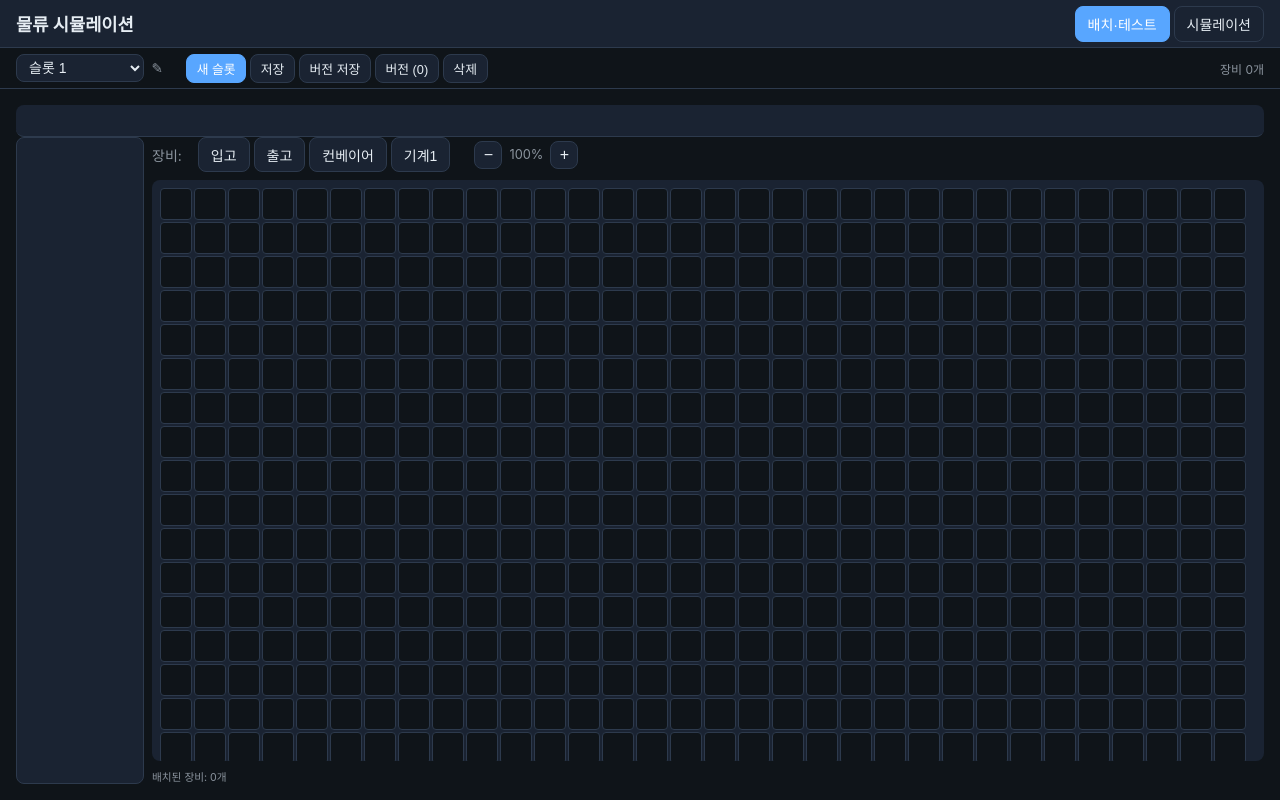
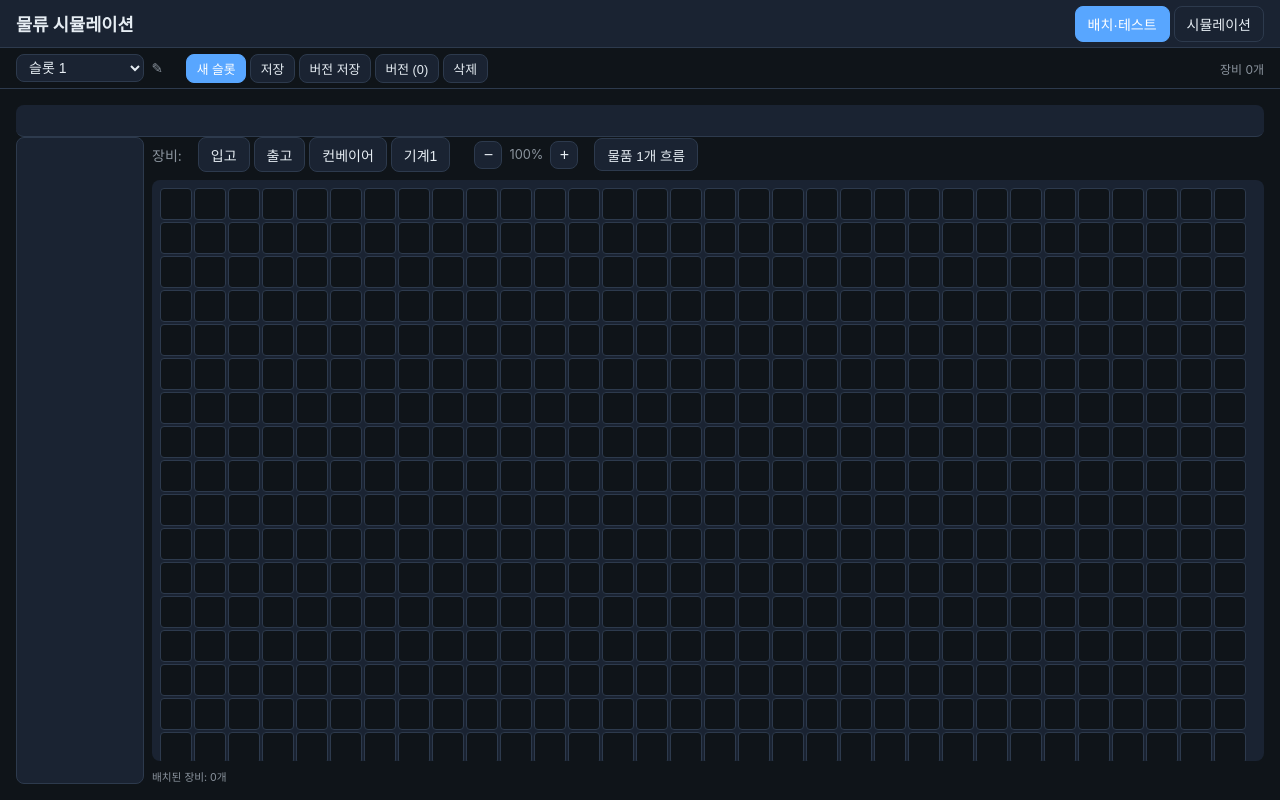
Before and after one commit to Jeon-HS401/logistics-sim, a React (Vite) app: page / in a window 1280 px wide. Built offline with nearby package versions, Linux system fonts and the light colour scheme.

Commit message:
feat: Phase 1 테스트 모드 - 물품 1개 흐름 시연

```diff
--- a/src/features/layout/LayoutMode.css
+++ b/src/features/layout/LayoutMode.css
@@ -117,6 +117,37 @@
   text-align: center;
 }
 
+.layout-test-wrap {
+  display: flex;
+  align-items: center;
+  gap: 0.5rem;
+  flex-wrap: wrap;
+}
+
+.layout-test-btn {
+  padding: 0.35rem 0.75rem;
+  font-size: 0.85rem;
+  border: 1px solid var(--color-border);
+  border-radius: var(--radius);
+  background: var(--color-surface);
+  color: var(--color-text);
+  cursor: pointer;
+}
+
+.layout-test-btn:hover:not(:disabled) {
+  background: var(--color-border);
+}
+
+.layout-test-btn:disabled {
+  opacity: 0.7;
+  cursor: not-allowed;
+}
+
+.layout-test-msg {
+  font-size: 0.8rem;
+  color: var(--color-warning);
+}
+
 .layout-direction {
   display: flex;
   align-items: center;
@@ -181,6 +212,7 @@
 }
 
 .layout-cell {
+  position: relative;
   width: 32px;
   height: 32px;
   box-sizing: border-box;
@@ -207,6 +239,23 @@
   color: var(--color-text);
 }
 
+.layout-cell--test-path {
+  box-shadow: inset 0 0 0 2px rgba(88, 166, 255, 0.4);
+}
+
+.layout-cell--test-current {
+  box-shadow: inset 0 0 0 2px var(--color-accent);
+}
+
+.layout-cell-test-dot {
+  position: absolute;
+  inset: 4px;
+  border-radius: 50%;
+  background: var(--color-accent);
+  opacity: 0.8;
+  pointer-events: none;
+}
+
 .layout-cell-label {
   font-weight: 600;
   white-space: nowrap;
--- a/src/features/layout/LayoutMode.tsx
+++ b/src/features/layout/LayoutMode.tsx
@@ -1,6 +1,9 @@
-import { useState } from 'react'
+import { useState, useEffect } from 'react'
 import type { LayoutMap, PlacedEquipment, GridPosition } from '../../models/types'
+import { buildPathFromInbound } from './pathUtils'
 import './LayoutMode.css'
+
+const TEST_STEP_MS = 400
 
 const ZOOM_MIN = 0.25
 const ZOOM_MAX = 2
@@ -41,6 +44,10 @@ export function LayoutMode({ layout: map, onLayoutChange }: Props) {
   const [selectedKind, setSelectedKind] = useState<PlacedEquipment['kind'] | null>(null)
   const [conveyorDirection, setConveyorDirection] = useState(0)
   const [zoom, setZoom] = useState(1)
+  const [testPath, setTestPath] = useState<GridPosition[] | null>(null)
+  const [testStepIndex, setTestStepIndex] = useState(0)
+  const [testRunning, setTestRunning] = useState(false)
+  const [testMessage, setTestMessage] = useState<string | null>(null)
 
   const rotationWhenPlacing = selectedKind === 'conveyor' ? conveyorDirection : 0
 
@@ -75,6 +82,32 @@ export function LayoutMode({ layout: map, onLayoutChange }: Props) {
 
   const zoomIn = () => setZoom((z) => Math.min(ZOOM_MAX, z + ZOOM_STEP))
   const zoomOut = () => setZoom((z) => Math.max(ZOOM_MIN, z - ZOOM_STEP))
+
+  const runTestFlow = () => {
+    setTestMessage(null)
+    const path = buildPathFromInbound(map)
+    if (!path) {
+      setTestMessage('입고가 없거나, 입고→컨베이어→출고 연결 경로가 없습니다.')
+      return
+    }
+    setTestPath(path)
+    setTestStepIndex(0)
+    setTestRunning(true)
+  }
+
+  useEffect(() => {
+    if (!testRunning || !testPath) return
+    const id = setInterval(() => {
+      setTestStepIndex((i) => {
+        if (i >= testPath.length - 1) {
+          setTestRunning(false)
+          return i
+        }
+        return i + 1
+      })
+    }, TEST_STEP_MS)
+    return () => clearInterval(id)
+  }, [testRunning, testPath])
 
   return (
     <div className="layout-mode">
@@ -127,6 +160,17 @@ export function LayoutMode({ layout: map, onLayoutChange }: Props) {
                 ))}
               </div>
             )}
+            <div className="layout-test-wrap">
+              <button
+                type="button"
+                className="layout-test-btn"
+                onClick={runTestFlow}
+                disabled={testRunning}
+              >
+                {testRunning ? '흐름 시연 중…' : '물품 1개 흐름'}
+              </button>
+              {testMessage && <span className="layout-test-msg">{testMessage}</span>}
+            </div>
             {selectedKind && (
               <p className="layout-hint">
                 {selectedKind === 'conveyor'
@@ -154,12 +198,20 @@ export function LayoutMode({ layout: map, onLayoutChange }: Props) {
                   const eq = map.equipment.find(
                     (e) => e.position.row === row && e.position.col === col
                   )
+                  const isTestCurrent =
+                    testPath &&
+                    testStepIndex < testPath.length &&
+                    testPath[testStepIndex].row === row &&
+                    testPath[testStepIndex].col === col
+                  const isTestPath =
+                    testPath &&
+                    testPath.some((p) => p.row === row && p.col === col)
                   return (
                     <div
                       key={i}
                       role="button"
                       tabIndex={0}
-                      className={`layout-cell ${eq ? 'has-equipment' : ''}`}
+                      className={`layout-cell ${eq ? 'has-equipment' : ''} ${isTestPath ? 'layout-cell--test-path' : ''} ${isTestCurrent ? 'layout-cell--test-current' : ''}`}
                       onClick={() =>
                         eq
                           ? eq.kind === 'conveyor'
@@ -185,6 +237,7 @@ export function LayoutMode({ layout: map, onLayoutChange }: Props) {
                             : (EQUIPMENT_LABELS[eq.kind] ?? eq.kind.slice(0, 2))}
                         </span>
                       )}
+                      {isTestCurrent && <span className="layout-cell-test-dot" aria-hidden />}
                     </div>
                   )
                 })}
--- /dev/null
+++ b/src/features/layout/pathUtils.ts
@@ -0,0 +1,101 @@
+/**
+ * 배치된 경로 따라 물품 1개 흐름 테스트용 경로 계산
+ * 입고 → (인접 컨베이어/출고) → 컨베이어 방향 따라 진행 → 출고
+ */
+
+import type { LayoutMap, PlacedEquipment, GridPosition } from '../../models/types'
+
+const ROW_DELTA = [0, 1, 0, -1]   // 0°, 90°, 180°, 270°
+const COL_DELTA = [1, 0, -1, 0]
+
+function rotationToIndex(deg: number): number {
+  const i = Math.round(deg / 90) % 4
+  return i < 0 ? i + 4 : i
+}
+
+export function getEquipmentAt(
+  layout: LayoutMap,
+  row: number,
+  col: number
+): PlacedEquipment | undefined {
+  if (row < 0 || row >= layout.rows || col < 0 || col >= layout.cols) return undefined
+  return layout.equipment.find(
+    (e) => e.position.row === row && e.position.col === col
+  )
+}
+
+/** rotation(도) 기준 다음 셀 좌표 */
+export function getNextCell(
+  row: number,
+  col: number,
+  rotation: number
+): GridPosition {
+  const i = rotationToIndex(rotation)
+  return {
+    row: row + ROW_DELTA[i],
+    col: col + COL_DELTA[i],
+  }
+}
+
+/** 입고 한 곳에서 출고까지의 경로. 없으면 null, 순환 시 빈 배열 등으로 구분 가능 */
+export function buildPathFromInbound(layout: LayoutMap): GridPosition[] | null {
+  const inbound = layout.equipment.find((e) => e.kind === 'inbound')
+  if (!inbound) return null
+
+  const path: GridPosition[] = [{ row: inbound.position.row, col: inbound.position.col }]
+  const visited = new Set<string>()
+  const key = (r: number, c: number) => `${r},${c}`
+
+  visited.add(key(inbound.position.row, inbound.position.col))
+
+  // 입고 인접 4방 중 컨베이어 또는 출고 찾기
+  const firstDeltas: [number, number][] = [[0, 1], [1, 0], [0, -1], [-1, 0]]
+  let current: GridPosition | null = null
+
+  for (const [dr, dc] of firstDeltas) {
+    const nr = inbound.position.row + dr
+    const nc = inbound.position.col + dc
+    if (nr < 0 || nr >= layout.rows || nc < 0 || nc >= layout.cols) continue
+    const eq = getEquipmentAt(layout, nr, nc)
+    if (eq?.kind === 'outbound') {
+      path.push({ row: nr, col: nc })
+      return path
+    }
+    if (eq?.kind === 'conveyor') {
+      current = { row: nr, col: nc }
+      path.push(current)
+      visited.add(key(nr, nc))
+      break
+    }
+  }
+
+  if (!current) return path.length > 1 ? path : null
+
+  // 컨베이어 방향 따라 출고까지 진행
+  while (current) {
+    const eq = getEquipmentAt(layout, current.row, current.col)
+    if (!eq || eq.kind !== 'conveyor') break
+
+    const next = getNextCell(current.row, current.col, eq.rotation)
+    if (next.row < 0 || next.row >= layout.rows || next.col < 0 || next.col >= layout.cols) break
+    if (visited.has(key(next.row, next.col))) break // 순환
+
+    const nextEq = getEquipmentAt(layout, next.row, next.col)
+    if (nextEq?.kind === 'outbound') {
+      path.push(next)
+      return path
+    }
+    if (nextEq?.kind === 'conveyor') {
+      path.push(next)
+      visited.add(key(next.row, next.col))
+      current = next
+    } else {
+      break
+    }
+  }
+
+  const last = path[path.length - 1]
+  const lastEq = last && getEquipmentAt(layout, last.row, last.col)
+  if (lastEq?.kind === 'outbound' && path.length >= 2) return path
+  return null
+}
```
Also changed, not shown: 2 other files (tests, documents, lock files or other folders).
